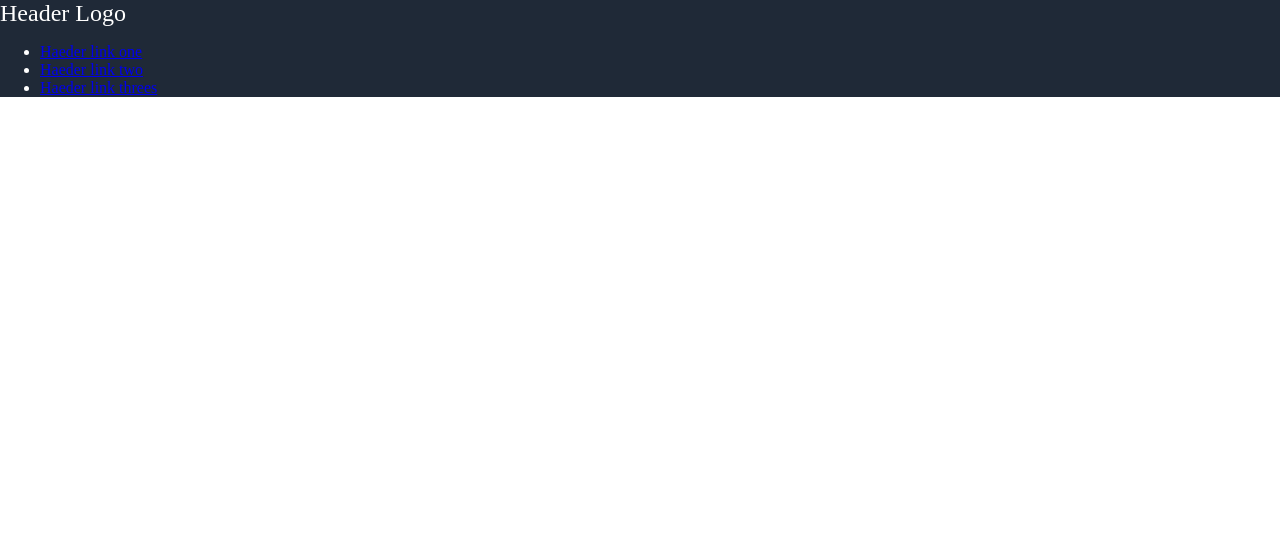
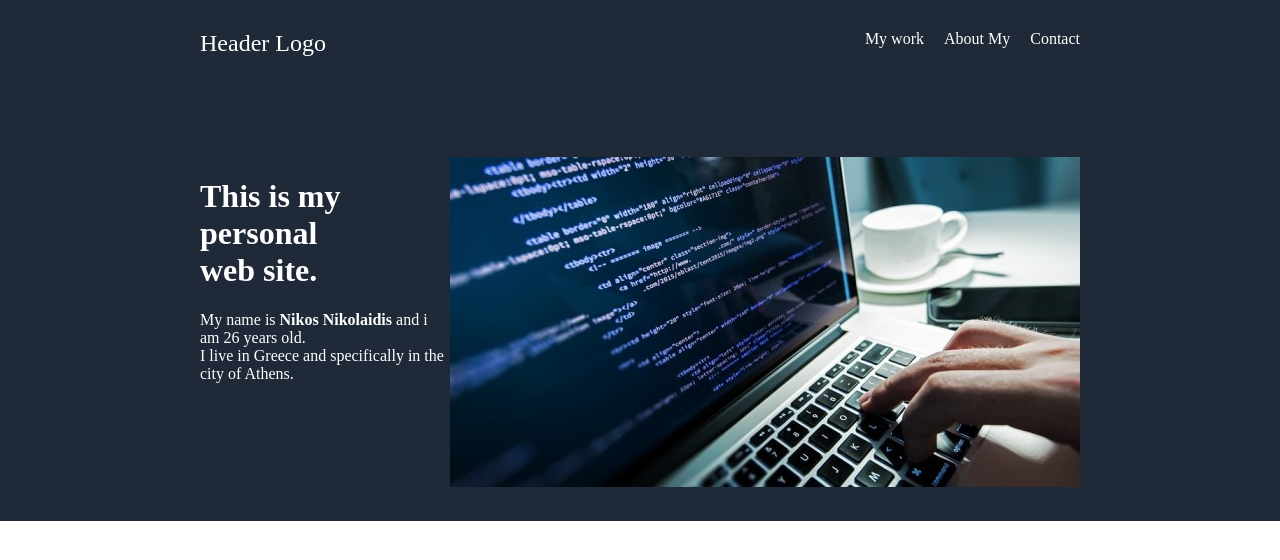
Before and after one commit to nikosnick13/Landing_Page_Project, a plain HTML site: page index.html in a window 1280 px wide. Drawn offline with Linux system fonts and the light colour scheme.

Commit message:
Edite index.html style.css and create a img file for my fot

```diff
--- a/index.html
+++ b/index.html
@@ -9,28 +9,61 @@
 </head>
 <body>
 
+    <header>
+
+
         <div class="header">
 
+
             <div class="left">
+
                 <div class ="logo">
                     Header Logo
                 </div>
+
             </div>
 
             <div class="right">
 
-
                 <div class="links_Header">
                     <ul>
-                    <li><a href=" ">Haeder link one </a> </li>
-                    <li><a href=" ">Haeder link two </a> </li>
-                    <li><a href=" ">Haeder link threes</a> </li>
+                        <li><a href=" ">My work </a> </li>
+                        <li><a href=" ">About My</a> </li>
+                        <li><a href=" ">Contact</a> </li>
                     </ul>
                 </div>
 
             </div>
 
+
         </div>
+
+        <div class="section-two-header">
+
+            <div id="left-text">
+                <h1>
+                    This is my personal<br> web site.
+                </h1>
+                <p>
+                     My name is <strong>Nikos Nikolaidis</strong> and i am 26 years old.<br>I live in Greece and specifically in the city of Athens.
+                </p>
+            </div>
+
+            <div id="right-img">
+
+                <img src="img/devfoto.jpeg" alt="dev.foto">
+
+
+            </div>
+
+        </div>
+
+
+
+
+
+    </header>
+
 
 
 
--- a/style.css
+++ b/style.css
@@ -4,13 +4,55 @@ body
     padding: 0;
 
 }
-.header
+
+header
 {
     background-color:#1f2937;
     color: white;
+    padding:30px 200px 30px 200px;
+    background-image:"img/devfoto.jpeg" ;
+}
+.header
+{
+
+    display: flex;
+    justify-content: space-between;
+    margin-bottom: 100px;
+
+
+
 }
 .logo
 {
     font-size: 24px;
-  /* color: white; /*
+    color: white;
+    ;
 }
+a
+{
+    text-decoration:none;
+    color: white;
+}
+.class_1
+{
+    font-weight: bold;
+    font-size: 30px;
+}
+ul
+{
+    list-style: none;
+    color: white;
+    display: flex;
+    margin: 0px;
+    gap:20px;
+}
+.section-two-header
+{
+    display: flex;
+    justify-content: space-between;
+    color: white;
+}
+#right-img
+{
+
+}
```
Also changed, not shown: img/devfoto.jpeg (added). Lines whose indentation alone changed are shown as unchanged.
